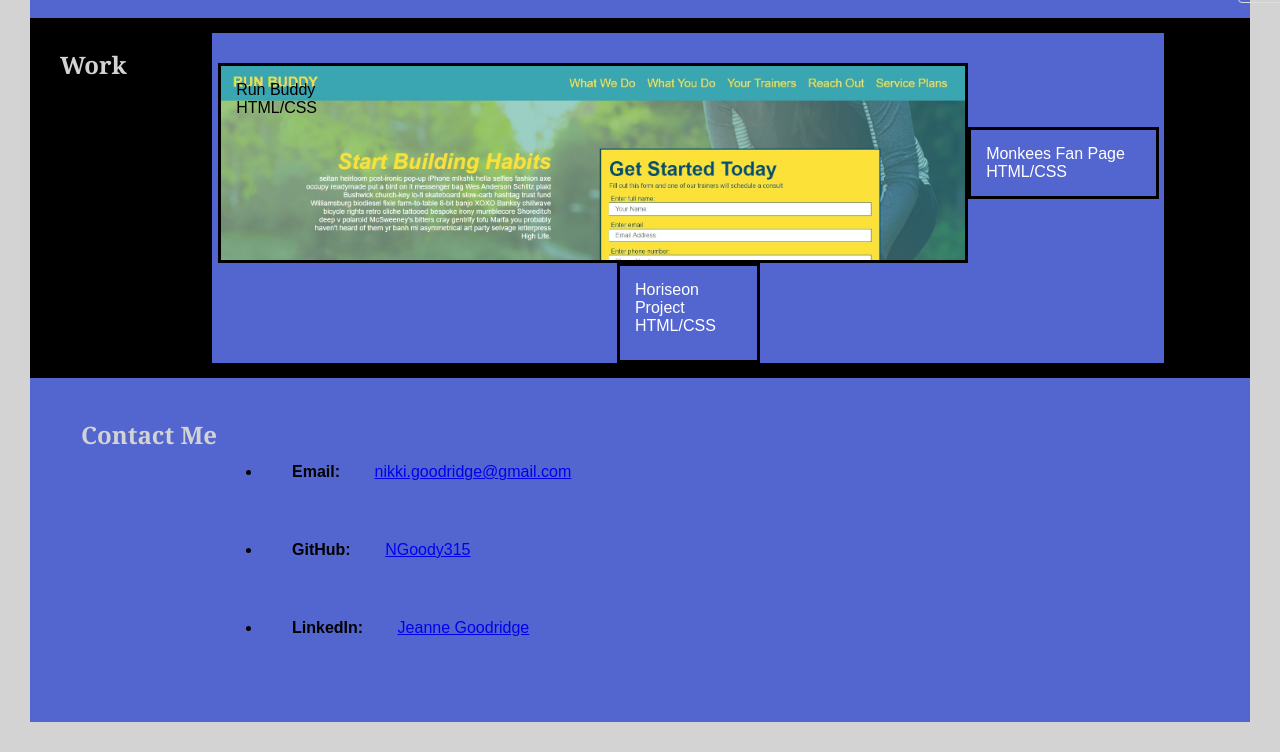
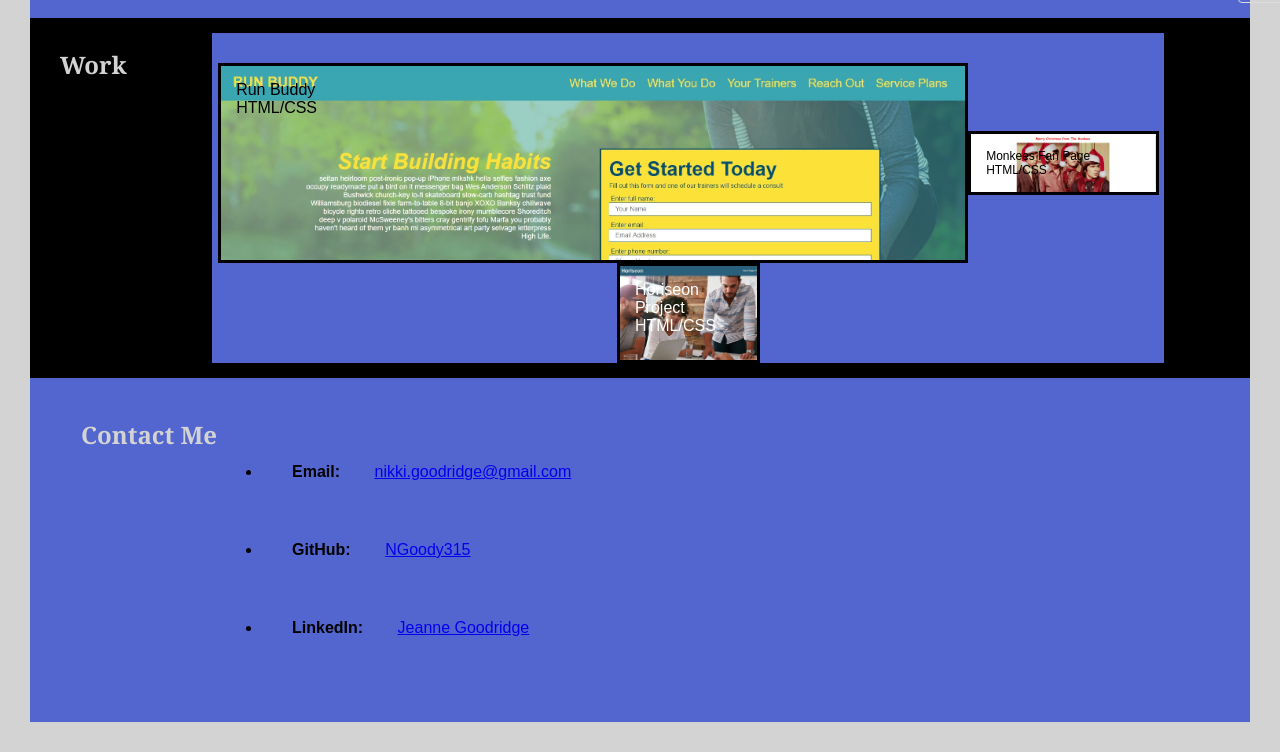
Before and after one commit to NGoody315/NikkisPortfolio, a plain HTML site: page index.html in a window 1280 px wide. Shown: the part 954-1706 px from the top of the page. Drawn offline with Linux system fonts and the light colour scheme.

Commit message:
added images to grid

```diff
--- a/assests/style.css
+++ b/assests/style.css
@@ -129,17 +129,23 @@ header nav ul li a {
  #work-grid-M {
     width: 20%;
     height: 25%;
+    background-image: url("../images/monkeesfp.jpg");
+    background-size: 100%;
     position: relative;
     border: solid black;
+    color: black;
+    font-size: 75%;
 }
 
 #work-grid-M :hover {
-
+    color: chartreuse;
 }
 
 #work-grid-HP {
     width: 15%;
     height: 100px;
+    background-image: url("../images/horiseon.jpg");
+    background-size: 150%;
     position: relative;
     border: solid black;
 }
```
Also changed, not shown: images/horiseon.jpg (added), images/monkeesfp.jpg (added).
